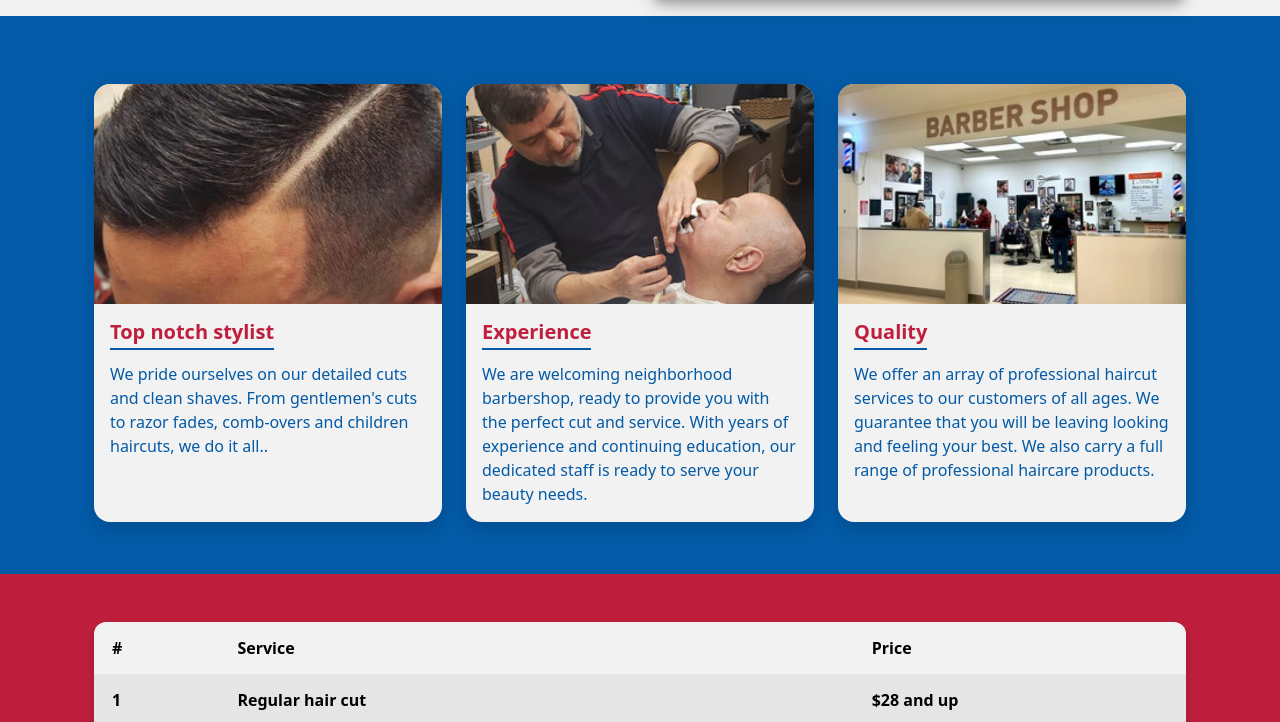
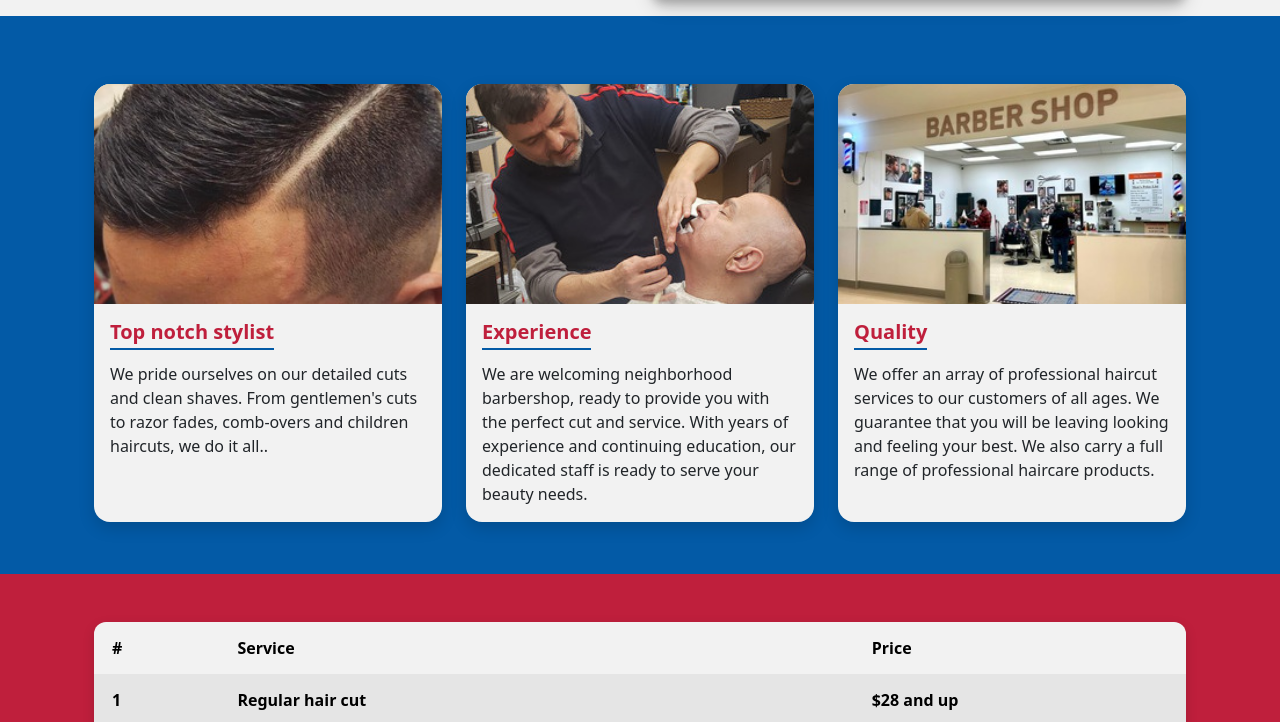
Before and after one commit to mathmarz/AliWebsite, a plain HTML site: page index.html in a window 1280 px wide. Shown: the part 625-1347 px from the top of the page. Drawn offline with nearby package versions, Linux system fonts and the light colour scheme.

Commit message:
Cards text updated

```diff
--- a/index.html
+++ b/index.html
@@ -73,20 +73,13 @@
         </div>
 
         <!--ABOUT US-->
-      <!-- <div class="border-top border-bottom border-3 border-primary " id="about us" style="color: white;">
-        <div class="container">
-          <div class="row">
-            <h1 class="d-flex justify-content-center py-2">ABOUT US</h1>
-          </div>
-        </div>
-      </div> -->
 
       <div class="text-light" style="height: 100%; background-color: #035AA6" id="AboutUs">
         <div class="container mt-3 py-5">
           <div class="row d-flex justify-content-center flex-wrap">
 
             <div class="col-lg-4 col-md-6 col-sm-12 py-1 mt-3">
-              <div class="card" style="background-color: #F2F2F2; color: #035AA6;">
+              <div class="card" style="background-color: #F2F2F2;">
                 <img class="card-img-top" src="/Images/Main/11.jpg" alt="Card image cap">
                 <div class="card-body">
                   <h5 class="card-title">Top notch stylist</h5>
@@ -96,7 +89,7 @@
             </div>
 
             <div class="col-lg-4 col-md-6 col-sm-12 py-1 mt-3">
-              <div class="card" style="background-color: #F2F2F2; color: #035AA6;">
+              <div class="card" style="background-color: #F2F2F2;">
                 <img class="card-img-top" src="/Images/Main/2-2.jpg" alt="Card image cap">
                 <div class="card-body">
                   <h5 class="card-title">Experience</h5>
@@ -106,7 +99,7 @@
             </div>
 
             <div class="col-lg-4 col-md-6 col-sm-12 py-1 mt-3">
-              <div class="card" style="background-color: #F2F2F2; color: #035AA6;">
+              <div class="card" style="background-color: #F2F2F2;">
                 <img class="card-img-top" src="/Images/Main/3.jpeg" alt="Card image cap">
                 <div class="card-body">
                   <h5 class="card-title">Quality</h5>
```
